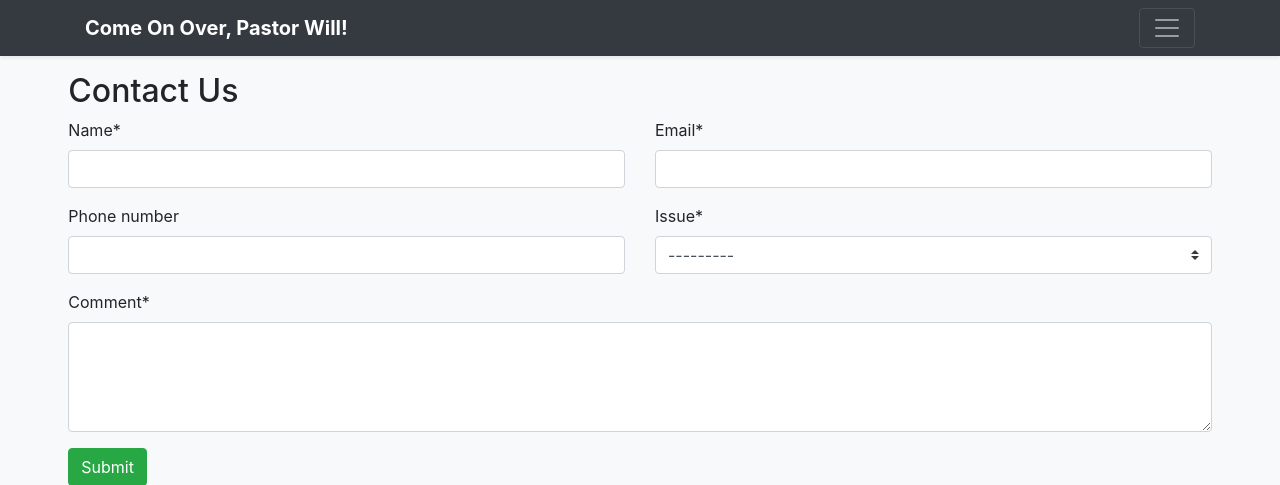
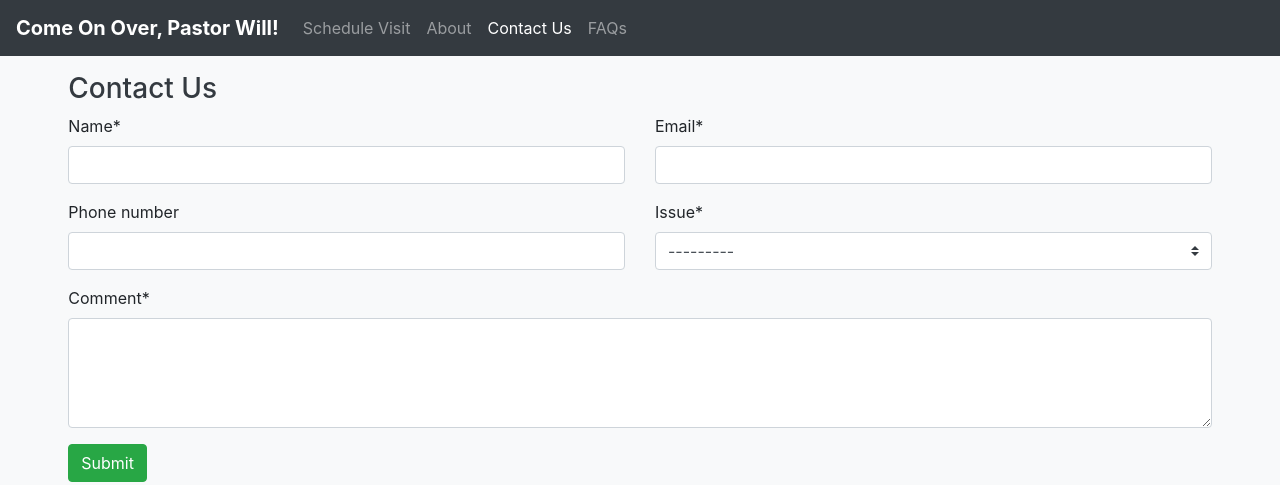
Before and after one commit to curtis628/pastor-visit, a Django app: page /contact in a window 1280 px wide. Shown: the top 485 px of the page. Run offline with Django 3.2, Linux system fonts and the light colour scheme; some libraries are stand-ins or nearby versions.

Commit message:
Redesign base.html template with better banner

```diff
--- a/homevisit/templates/homevisit/about.html
+++ b/homevisit/templates/homevisit/about.html
@@ -1,5 +1,7 @@
 {% extends 'homevisit/base.html' %}
 
+{% block title %}Hey! Can We Come Over?{% endblock %}
+
 {% block content %}
-{{ about.answer|safe }}
+  {{ about.answer|safe }}
 {% endblock %}
--- a/homevisit/templates/homevisit/base.html
+++ b/homevisit/templates/homevisit/base.html
@@ -4,42 +4,40 @@
     <meta charset="utf-8">
     <meta name="viewport" content="width=device-width, initial-scale=1, shrink-to-fit=no">
 
-    <link rel="stylesheet" href="https://stackpath.bootstrapcdn.com/bootstrap/4.1.3/css/bootstrap.min.css" integrity="sha384-MCw98/SFnGE8fJT3GXwEOngsV7Zt27NXFoaoApmYm81iuXoPkFOJwJ8ERdknLPMO" crossorigin="anonymous">
+    <link rel="stylesheet" href="https://stackpath.bootstrapcdn.com/bootstrap/4.2.1/css/bootstrap.min.css" integrity="sha384-GJzZqFGwb1QTTN6wy59ffF1BuGJpLSa9DkKMp0DgiMDm4iYMj70gZWKYbI706tWS" crossorigin="anonymous">
     <title>Come On Over, Pastor Will!</title>
   </head>
   <body class="bg-light">
-    <header>
-      <div class="bg-dark collapse" id="navbarHeader" style="">
-        <div class="container">
-          <div class="row">
-            <div class="col-sm-8 py-4">
-              <h4 class="text-white">About</h4>
-              <p class="text-muted">I'd love to come visit you at your house. I think it's a great way to get connected and build relationships.</p>
-            </div>
-            <div class="col-sm-4 py-4">
-              <ul class="list-unstyled">
-                <li><a href="/about" class="text-white">What's this all about?</a></li>
-                <li><a href="/contact" class="text-white">Contact Us</a></li>
-                <li><a href="/faqs" class="text-white">FAQs</a></li>
-              </ul>
-            </div>
-          </div>
-        </div>
+    <nav class="navbar navbar-expand-md navbar-dark bg-dark">
+      <a class="navbar-brand" href="/">
+        <strong>Come On Over, Pastor Will!</strong>
+      </a>
+      <button class="navbar-toggler" type="button" data-toggle="collapse" data-target="#navbarContent" aria-controls="navbarContent" aria-expanded="false" aria-label="Toggle navigation">
+        <span class="navbar-toggler-icon"></span>
+      </button>
+
+      <div class="collapse navbar-collapse" id="navbarContent">
+        <ul class="navbar-nav">
+          <li class="nav-item {% if request.path == '/' %}active{% endif %}">
+            <a class="nav-link" href="/">Schedule Visit</a>
+          </li>
+          <li class="nav-item {% if request.path == '/about' %}active{% endif %}">
+            <a class="nav-link" href="/about">About</a>
+          </li>
+          <li class="nav-item {% if request.path == '/contact' %}active{% endif %}">
+            <a class="nav-link" href="/contact">Contact Us</a>
+          </li>
+          <li class="nav-item {% if request.path == '/faqs' %}active{% endif %}">
+            <a class="nav-link " href="/faqs">FAQs</a>
+          </li>
+        </ul>
       </div>
-      <div class="navbar navbar-dark bg-dark shadow-sm">
-        <div class="container d-flex justify-content-between">
-          <a href="/" class="navbar-brand d-flex align-items-center">
-            <strong>Come On Over, Pastor Will!</strong>
-          </a>
-          <button class="navbar-toggler collapsed" type="button" data-toggle="collapse" data-target="#navbarHeader" aria-controls="navbarHeader" aria-expanded="false" aria-label="Toggle navigation">
-            <span class="navbar-toggler-icon"></span>
-          </button>
-        </div>
-      </div>
-    </header>
+    </nav>
+
     <div class="container-fluid">
       <div class="row justify-content-center">
         <div class="col-11 mt-3">
+          <h3 class="text-dark">{% block title %}{% endblock %}</h3>
           {% block content %}
           {% endblock %}
         </div>
@@ -47,7 +45,7 @@
     </div>
 
     <script src="https://code.jquery.com/jquery-3.3.1.slim.min.js" integrity="sha384-q8i/X+965DzO0rT7abK41JStQIAqVgRVzpbzo5smXKp4YfRvH+8abtTE1Pi6jizo" crossorigin="anonymous"></script>
-    <script src="https://cdnjs.cloudflare.com/ajax/libs/popper.js/1.14.3/umd/popper.min.js" integrity="sha384-ZMP7rVo3mIykV+2+9J3UJ46jBk0WLaUAdn689aCwoqbBJiSnjAK/l8WvCWPIPm49" crossorigin="anonymous"></script>
-    <script src="https://stackpath.bootstrapcdn.com/bootstrap/4.1.3/js/bootstrap.min.js" integrity="sha384-ChfqqxuZUCnJSK3+MXmPNIyE6ZbWh2IMqE241rYiqJxyMiZ6OW/JmZQ5stwEULTy" crossorigin="anonymous"></script>
+    <script src="https://cdnjs.cloudflare.com/ajax/libs/popper.js/1.14.6/umd/popper.min.js" integrity="sha384-wHAiFfRlMFy6i5SRaxvfOCifBUQy1xHdJ/yoi7FRNXMRBu5WHdZYu1hA6ZOblgut" crossorigin="anonymous"></script>
+    <script src="https://stackpath.bootstrapcdn.com/bootstrap/4.2.1/js/bootstrap.min.js" integrity="sha384-B0UglyR+jN6CkvvICOB2joaf5I4l3gm9GU6Hc1og6Ls7i6U/mkkaduKaBhlAXv9k" crossorigin="anonymous"></script>
   </body>
 </html>
--- a/homevisit/templates/homevisit/contact.html
+++ b/homevisit/templates/homevisit/contact.html
@@ -2,7 +2,8 @@
 
 {% load crispy_forms_tags %}
 
+{% block title %}Contact Us{% endblock %}
+
 {% block content %}
-  <h2>Contact Us</h2>
   {% crispy form %}
 {% endblock %}
--- a/homevisit/templates/homevisit/contact_success.html
+++ b/homevisit/templates/homevisit/contact_success.html
@@ -1,6 +1,7 @@
 {% extends 'homevisit/base.html' %}
 
+{% block title %}Contact Us: Successful!{% endblock %}
+
 {% block content %}
-  <h3>Successful submission!</h1>
   Thank you for your feedback. We will be in touch soon.
 {% endblock %}
--- a/homevisit/templates/homevisit/index.html
+++ b/homevisit/templates/homevisit/index.html
@@ -2,12 +2,12 @@
 
 {% load crispy_forms_tags %}
 
+{% block title %}Schedule a Visit{% endblock %}
+
 {% block content %}
-
   {% if no_meetings_error %}
     {% include "homevisit/no_meetings.html" %}
   {% else %}
-    <h2 class="text-dark">Have Pastor Will Over to Your House</h2>
     <form action="{% url 'index' %}" method="post">
       {% csrf_token %}
       {% crispy owner_form %}
@@ -15,5 +15,4 @@
       <button type="submit" class="btn btn-success">Submit</button>
     </form>
   {% endif %}
-
 {% endblock %}
```
Also changed, not shown: homevisit/templates/homevisit/example_form.html (deleted, +0 -7 lines), homevisit/templates/homevisit/faqs.html (+8 -14 lines), homevisit/templates/homevisit/person_update_form.html (deleted, +0 -7 lines).
